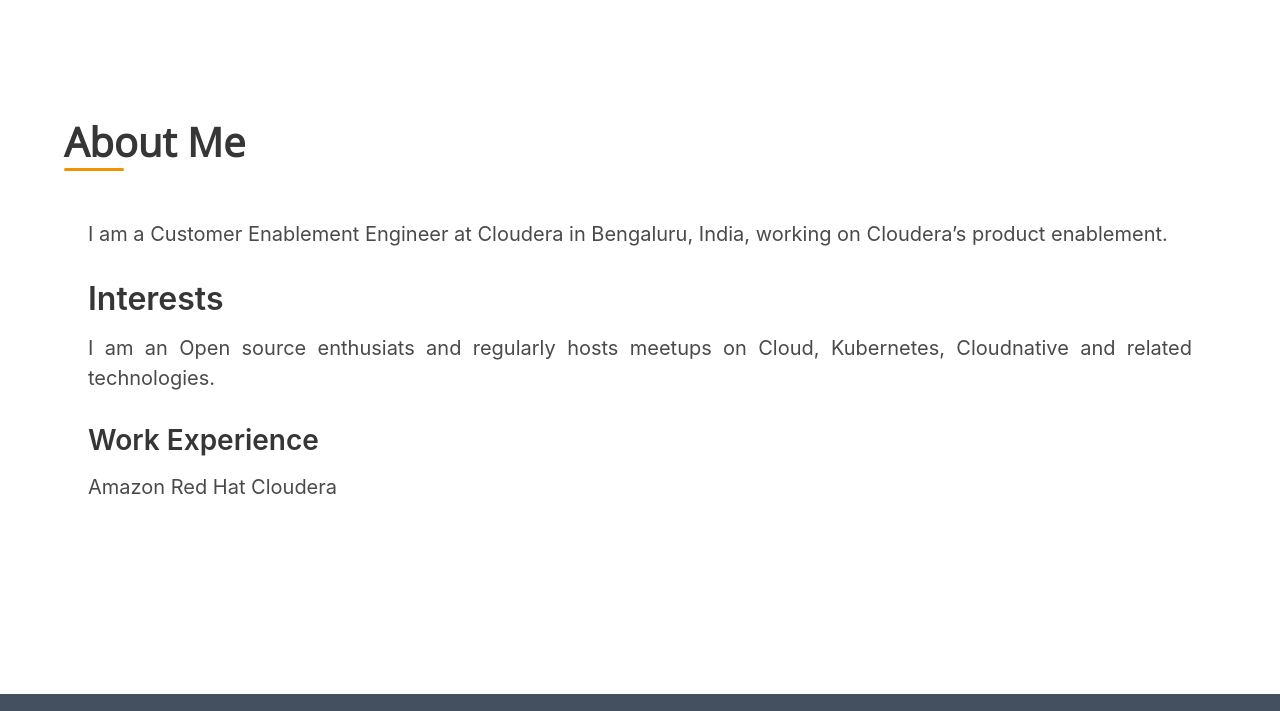
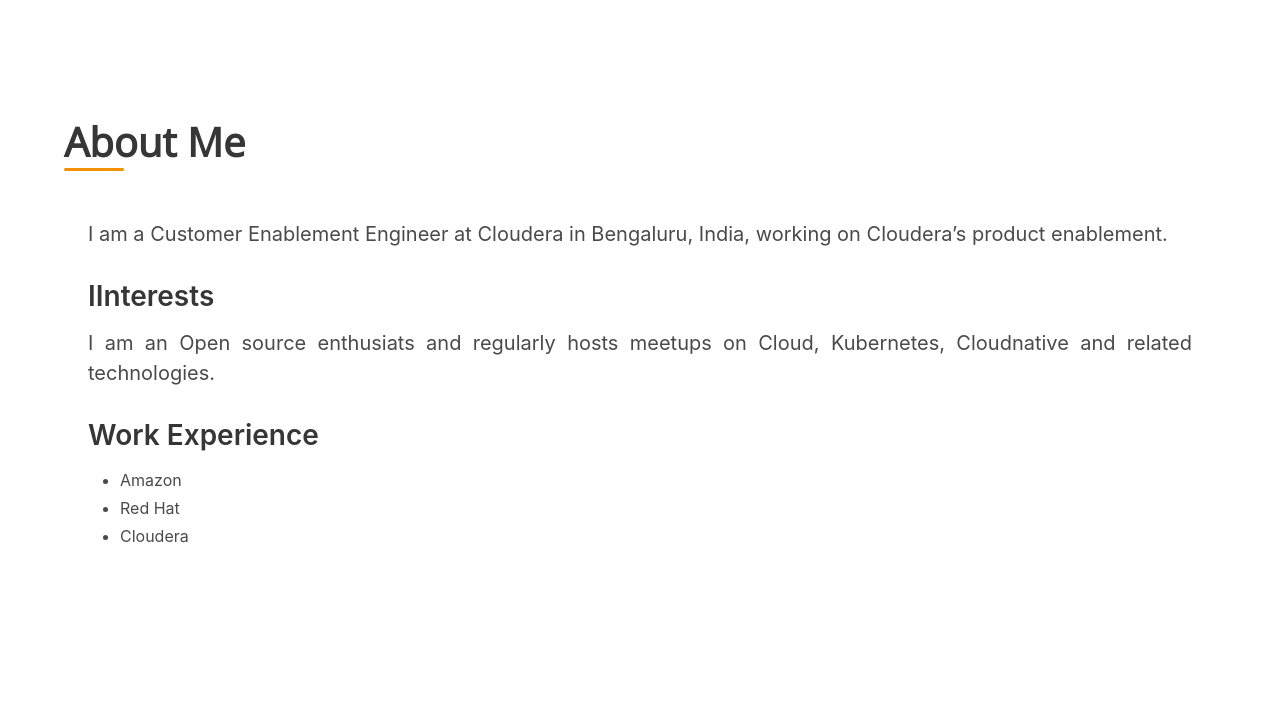
Before and after one commit to parthgoswami-github/personal-website, a plain HTML site: page about/index.html in a window 1280 px wide. Shown: the part 89-800 px from the top of the page. Drawn offline with nearby package versions, Linux system fonts and the light colour scheme.

Commit message:
fixed a typo

```diff
--- a/about/index.html
+++ b/about/index.html
@@ -130,14 +130,15 @@
         <div class="divider"></div>
 
         <section class="section content has-text-justified">
-          <p>I am a Customer Enablement Engineer at Cloudera in Bengaluru, India, working on Cloudera&rsquo;s product enablement.</p>
-<h1 id="interests">Interests</h1>
-<p>I am an Open source enthusiats and regularly hosts meetups on Cloud, Kubernetes, Cloudnative
-and related technologies.</p>
+          <p>I am a Customer Enablement Engineer at Cloudera in Bengaluru, India, working on Cloudera’s product enablement.</p>
+<h2 id="iinterests">IInterests</h2>
+<p>I am an Open source enthusiats and regularly hosts meetups on Cloud, Kubernetes, Cloudnative and related technologies.</p>
 <h2 id="work-experience">Work Experience</h2>
-<p>Amazon
-Red Hat
-Cloudera</p>
+<ul>
+<li>Amazon</li>
+<li>Red Hat</li>
+<li>Cloudera</li>
+</ul>
 
         </section>
       </div>
```
Also changed, not shown: index.html (+1 -1 lines).
